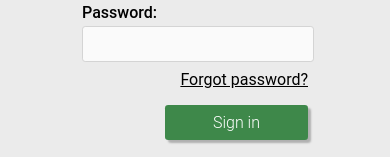
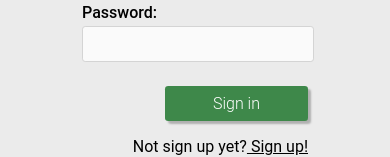
Before and after one commit to oMazzi/sports-chat-reactfire, a React (Create React App) app: page /login in a window 390 px wide. Shown: the part 309-466 px from the top of the page. Built offline with nearby package versions, Linux system fonts and the light colour scheme; no server answers.

Commit message:
working - next -> responsive layout

```diff
--- a/src/Components/Login.js
+++ b/src/Components/Login.js
@@ -58,9 +58,6 @@ const Login = () => {
           onChange={(e) => setPassword(e.target.value)}
         />
         {error ? <p className={styles.error}>Invalid Credentials</p> : null}
-        <Link to={'/forgot'} className={styles.linkForgot}>
-          Forgot password?
-        </Link>
         <button className={styles.button} onClick={handleLogin}>
           Sign in
         </button>
```
